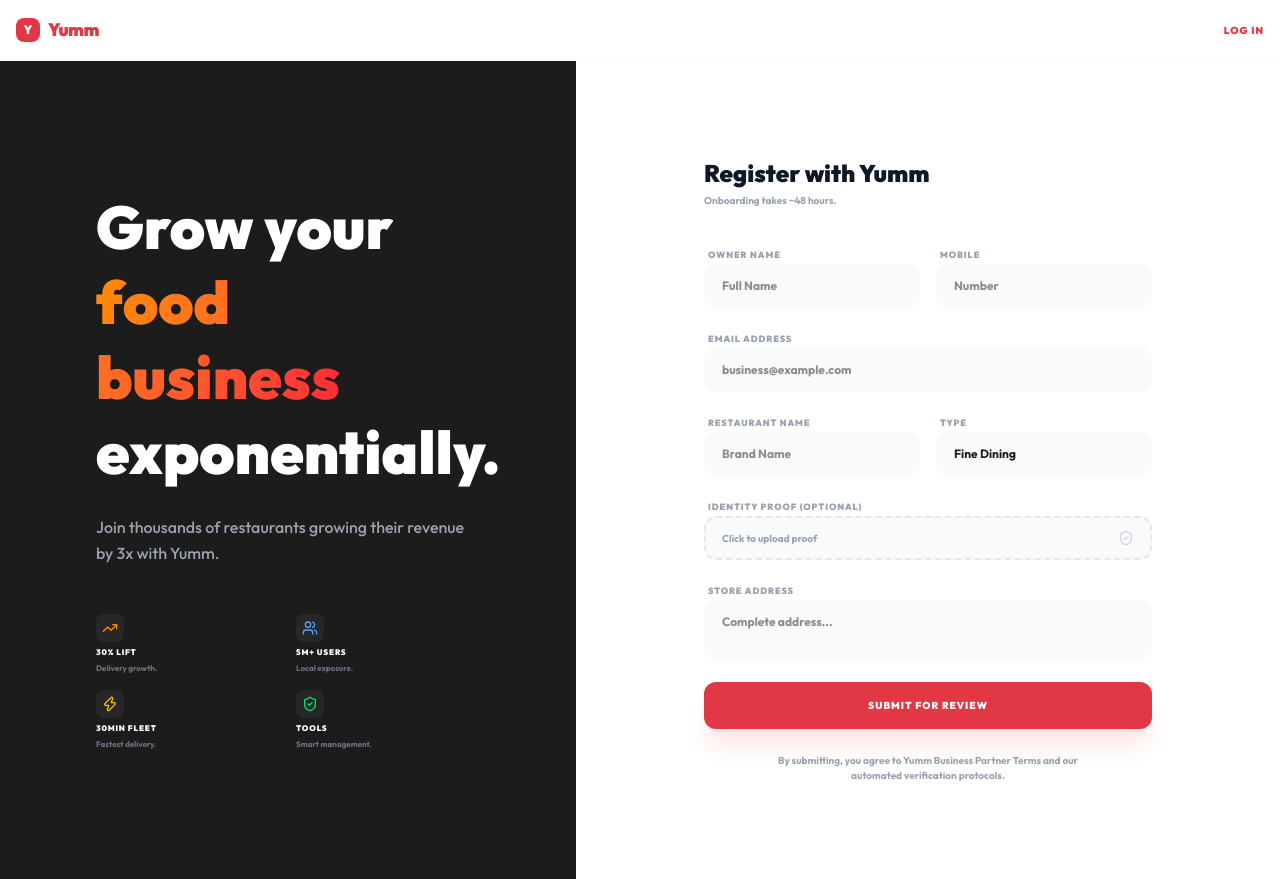
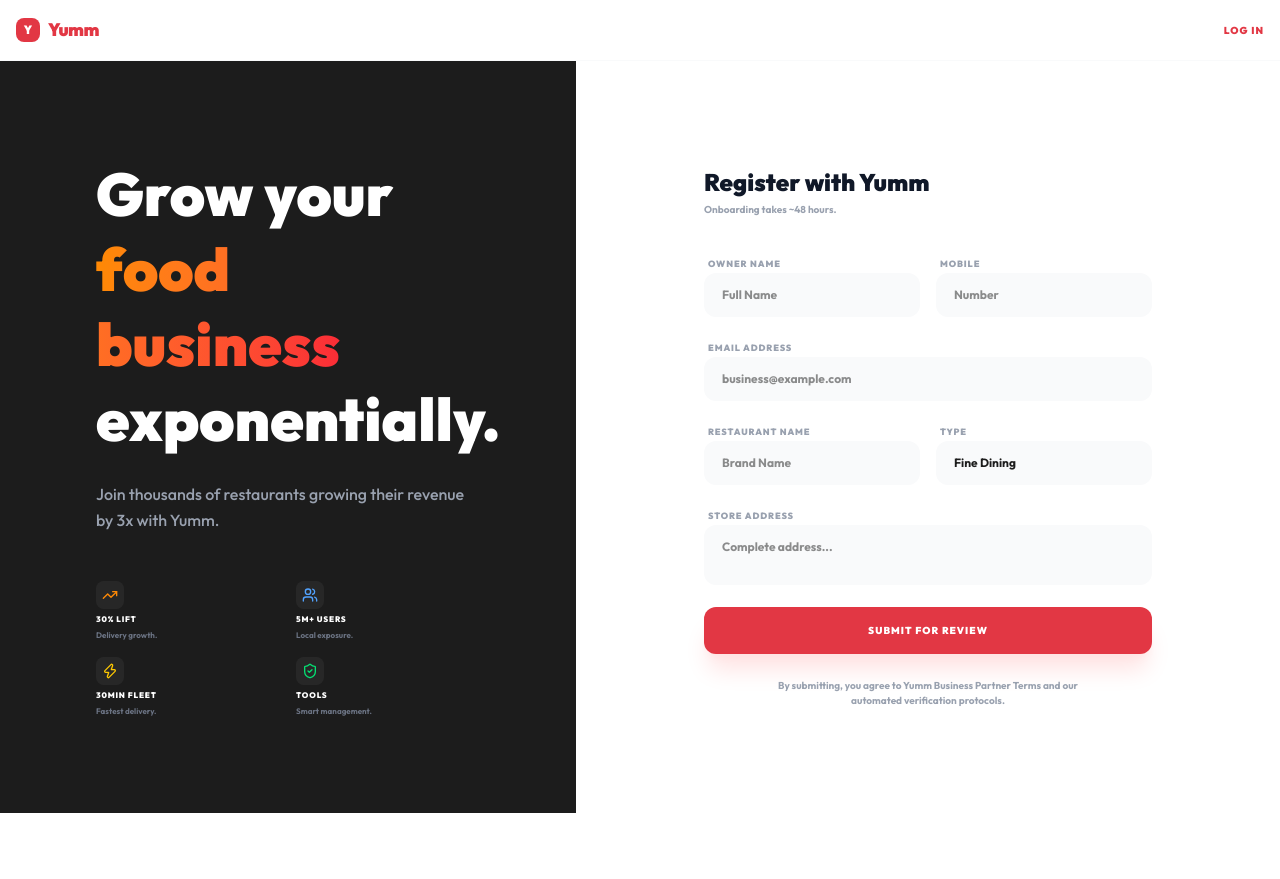
Before and after one commit to Shahinshac/Yumm, a React (Vite) app in the folder frontend/: page /register/restaurant in a window 1280 px wide. After the commit the page ends 813 px from the top, so only its background shows below. Built offline with nearby package versions, Linux system fonts and the light colour scheme.

Commit message:
feat(auth): remove ID proof upload requirements from onboarding flow to streamline testing & registration

```diff
--- a/frontend/src/pages/DeliveryRegister.jsx
+++ b/frontend/src/pages/DeliveryRegister.jsx
@@ -55,10 +55,6 @@ const DeliveryRegister = () => {
       return;
     }
 
-    if (!formData.id_proof_url) {
-      setError('Please upload ID proof for verification');
-      return;
-    }
 
     setLoading(true);
     try {
@@ -206,25 +202,6 @@ const DeliveryRegister = () => {
                         </div>
                     </div>
 
-                    <div className="space-y-2">
-                        <label className="text-[10px] font-black text-gray-400 uppercase tracking-widest ml-1">Identity Proof (Aadhaar / License)</label>
-                        <input
-                            type="file"
-                            accept="image/*"
-                            onChange={handleFileUpload}
-                            className="hidden"
-                            id="id-upload"
-                        />
-                        <label
-                            htmlFor="id-upload"
-                            className={`w-full flex items-center justify-between px-6 py-4 bg-gray-50 border-2 border-dashed rounded-2xl cursor-pointer hover:border-[#e23744] transition-all ${formData.id_proof_url ? 'border-green-500 bg-green-50' : 'border-gray-200'}`}
-                        >
-                            <span className={`text-xs font-bold ${formData.id_proof_url ? 'text-green-700' : 'text-gray-400'}`}>
-                                {uploading ? 'Processing...' : formData.id_proof_url ? 'ID Linked ✓' : 'Click to scan ID'}
-                            </span>
-                            <ShieldCheck className={formData.id_proof_url ? 'text-green-500' : 'text-gray-300'} size={20} />
-                        </label>
-                    </div>
 
                     <div className="space-y-2">
                         <label className="text-[10px] font-black text-gray-400 uppercase tracking-widest ml-1">Vehicle Selection</label>
--- a/frontend/src/pages/RestaurantRegister.jsx
+++ b/frontend/src/pages/RestaurantRegister.jsx
@@ -230,27 +230,7 @@ const RestaurantRegister = () => {
                         </div>
                     </div>
 
-                    <div className="space-y-1">
-                        <label className="text-[9px] font-black text-gray-400 uppercase tracking-widest ml-1">Identity Proof (Optional)</label>
-                        <div className="relative">
-                            <input
-                                type="file"
-                                accept="image/*"
-                                onChange={handleFileUpload}
-                                className="hidden"
-                                id="id-upload"
-                            />
-                            <label
-                                htmlFor="id-upload"
-                                className={`w-full flex items-center justify-between px-4 py-3 bg-gray-50 border-2 border-dashed rounded-xl cursor-pointer hover:border-[#e23744] transition-all ${formData.id_proof_url ? 'border-green-500 bg-green-50' : 'border-gray-200'}`}
-                            >
-                                <span className={`text-[10px] font-bold ${formData.id_proof_url ? 'text-green-700' : 'text-gray-400'}`}>
-                                    {uploading ? 'Uploading...' : formData.id_proof_url ? 'Document Attached ✓' : 'Click to upload proof'}
-                                </span>
-                                <ShieldCheck className={formData.id_proof_url ? 'text-green-500' : 'text-gray-300'} size={16} />
-                            </label>
-                        </div>
-                    </div>
+
 
                     <div className="space-y-1">
                         <label className="text-[9px] font-black text-gray-400 uppercase tracking-widest ml-1">Store Address</label>
```
